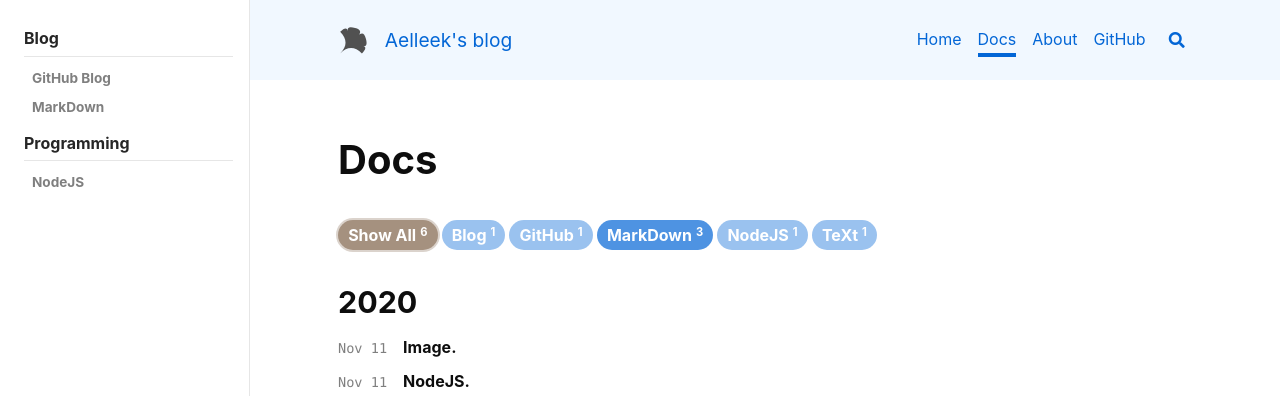
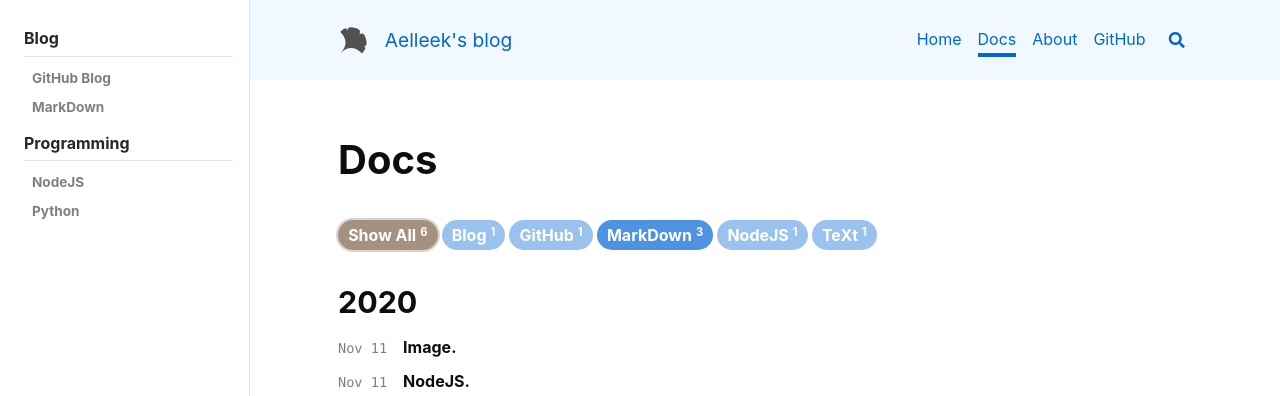
Before and after one commit to Aelleek/aelleek.github.io, a Jekyll site: the page built from documents/documents.html, in a window 1280 px wide. Shown: the top 396 px of the page. Built offline with Jekyll 4.4.1, drawn with Linux system fonts in a browser that asks for light colours; nearby versions of some CDN libraries.

Commit message:
Add Python dir and nav

```diff
--- a/_data/navigation.yml
+++ b/_data/navigation.yml
@@ -59,6 +59,8 @@ study:
     children:
       - title: NodeJS
         url:   /documents/NodeJS/start-nodejs
+      - title: Python
+        url:   /documents/Python/
 
 
 markdown:
```
